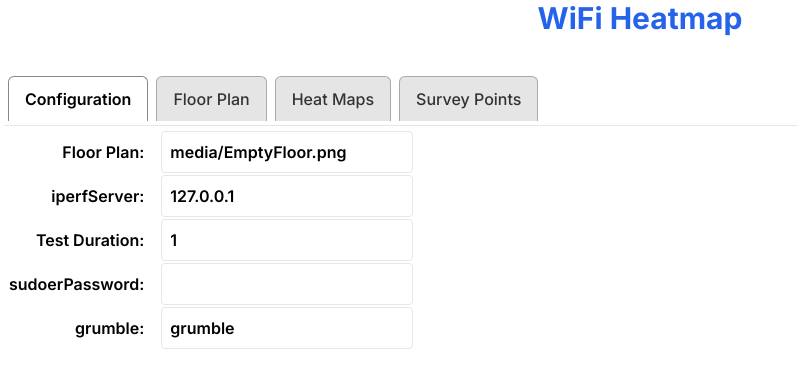
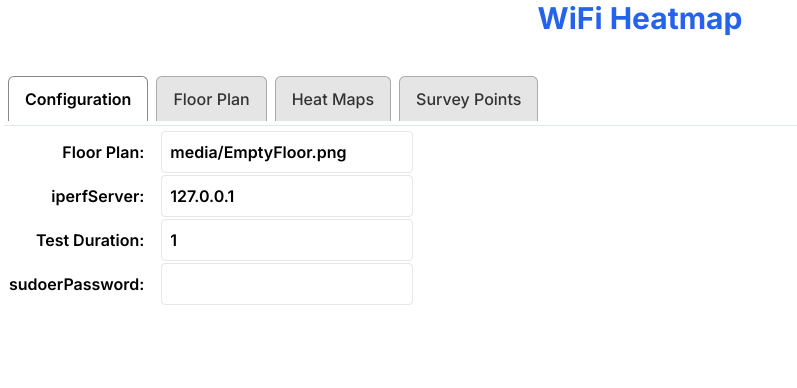
Before and after one commit to hnykda/wifi-heatmapper, a Next.js app: page / in a window 1280 px wide. Shown: the top 388 px of the page, without its empty margins (0-797 px from the left). Built offline with nearby package versions, Linux system fonts and the light colour scheme.

Commit message:
Heatmaps start working

```diff
--- a/src/components/Floorplan.tsx
+++ b/src/components/Floorplan.tsx
@@ -11,16 +11,17 @@ import PopupDetails from "@/components/PopupDetails";
 import { Alert, AlertDescription, AlertTitle } from "@/components/ui/alert";
 
 export default function ClickableFloorplan(): ReactNode {
+  const { settings, updateSettings, surveyPointActions } = useSettings();
+
   const [imageLoaded, setImageLoaded] = useState(false);
   const imageRef = useRef<HTMLImageElement | null>(null);
   const canvasRef = useRef<HTMLCanvasElement>(null);
   const containerRef = useRef<HTMLDivElement>(null);
   const [selectedPoint, setSelectedPoint] = useState<SurveyPoint | null>(null);
   const [popupPosition, setPopupPosition] = useState({ x: 0, y: 0 });
-  const [dimensions, setDimensions] = useState({ width: 0, height: 0 });
+  const [dimensions, setDimensions] = useState(settings.dimensions);
   const [scale, setScale] = useState(1);
   const [alertMessage, setAlertMessage] = useState("");
-  const { settings, updateSettings, surveyPointActions } = useSettings();
   // const dimensions = { width: 0, height: 0 };
   const { toast } = useToast();
 
@@ -34,7 +35,8 @@ export default function ClickableFloorplan(): ReactNode {
     if (settings.floorplanImagePath != "") {
       const img = new Image();
       img.onload = () => {
-        setDimensions({ width: img.width, height: img.height });
+        const newDimensions = { width: img.width, height: img.height };
+        updateSettings({ dimensions: newDimensions });
         setImageLoaded(true);
         imageRef.current = img;
       };
@@ -506,7 +508,7 @@ export default function ClickableFloorplan(): ReactNode {
             point={selectedPoint}
             settings={settings}
             surveyPointActions={surveyPointActions}
-            onClose={closePopup} // This function makes the popup disappear
+            onClose={closePopup}
           />
         </div>
 
--- a/src/components/GlobalSettings.tsx
+++ b/src/components/GlobalSettings.tsx
@@ -22,7 +22,7 @@ const getDefaults = (): HeatmapSettings => {
     apMapping: [],
     testDuration: 1,
     sudoerPassword: "",
-    grumble: "grumble",
+    dimensions: { width: 0, height: 0 },
   };
 };
 
@@ -55,7 +55,11 @@ export function SettingsProvider({ children }: { children: ReactNode }) {
     async function loadSettings() {
       let newHeatmapSettings: HeatmapSettings | null =
         await readSettingsFromFile();
-      if (!newHeatmapSettings) {
+      if (newHeatmapSettings) {
+        // we read from a file, but that won't contain the password
+        newHeatmapSettings.sudoerPassword = "";
+      } else {
+        // just use the defaults, if no settings came from file
         newHeatmapSettings = getDefaults();
       }
       setSettings(newHeatmapSettings);
@@ -74,7 +78,8 @@ export function SettingsProvider({ children }: { children: ReactNode }) {
   };
 
   // SurveyPoint actions
-  // pass add, update, and delete grouped into an object
+  // add, update, and delete a point in the surveyPoints array
+  // grouped into an object
   const surveyPointActions: SurveyPointActions = {
     add: (newPoint: SurveyPoint) => {
       const newPoints = [...settings.surveyPoints, newPoint];
--- a/src/components/Heatmaps.tsx
+++ b/src/components/Heatmaps.tsx
@@ -1,4 +1,5 @@
 import React, { useCallback, useEffect, useRef, useState } from "react";
+
 import h337 from "heatmap.js";
 import {
   SurveyPoint,
@@ -67,6 +68,10 @@ export const Heatmaps: React.FC<HeatmapProps> = ({
   dimensions,
   image,
 }) => {
+  // const { settings, updateSettings, surveyPointActions } = useSettings();
+
+  // console.log(`Dimensions: ${JSON.stringify(dimensions)}`);
+
   const [heatmaps, setHeatmaps] = useState<{ [key: string]: string | null }>(
     {},
   );
@@ -127,7 +132,7 @@ export const Heatmaps: React.FC<HeatmapProps> = ({
   const generateHeatmapData = useCallback(
     (metric: MeasurementTestType, testType?: keyof IperfTestProperty) => {
       const data = points
-        .filter((p) => !p.isDisabled)
+        .filter((p) => p.isEnabled)
         .map((point) => {
           const value = getMetricValue(point, metric, testType);
           return value !== null ? { x: point.x, y: point.y, value } : null;
@@ -268,6 +273,9 @@ export const Heatmaps: React.FC<HeatmapProps> = ({
         ctx.fillStyle = "white";
         ctx.fillRect(0, 0, canvas.width, canvas.height);
 
+        /**
+         * load the background image
+         */
         const backgroundImage = new Image();
         backgroundImage.onload = () => {
           ctx.drawImage(
--- a/src/components/PointsTable.tsx
+++ b/src/components/PointsTable.tsx
@@ -51,7 +51,7 @@ type FlattenedSurveyPoint = {
   udpDownloadMbps: number;
   udpUploadMbps: number;
   timestamp: string;
-  isDisabled: boolean;
+  isEnabled: boolean;
 };
 
 interface SurveyPointsTableProps {
@@ -129,14 +129,14 @@ const SurveyPointsTable: React.FC<SurveyPointsTableProps> = ({
         ),
         cell: ({ row }) => (
           <Switch
-            checked={row.original.isDisabled}
+            checked={row.original.isEnabled}
             onCheckedChange={(value) => {
               const id = row.original.id;
-              updateDatapoint(id, { isDisabled: value });
+              updateDatapoint(id, { isEnabled: value });
             }}
           />
         ),
-        accessorKey: "isDisabled",
+        accessorKey: "isEnabled",
         enableSorting: true,
       },
       {
@@ -283,10 +283,10 @@ const SurveyPointsTable: React.FC<SurveyPointsTableProps> = ({
       (index) => flattenedData[parseInt(index)].id,
     );
     const allHidden = selectedIds.every(
-      (id) => flattenedData.find((point) => point.id === id)?.isDisabled,
+      (id) => flattenedData.find((point) => point.id === id)?.isEnabled,
     );
     selectedIds.forEach((id) => {
-      updateDatapoint(id, { isDisabled: !allHidden });
+      updateDatapoint(id, { isEnabled: !allHidden });
     });
   }, [rowSelection, flattenedData, updateDatapoint]);
 
--- a/src/components/SettingsEditor.tsx
+++ b/src/components/SettingsEditor.tsx
@@ -66,7 +66,7 @@ export default function SettingsEditor() {
             />
           </td>
         </tr>
-        <tr>
+        {/* <tr>
           <td className="text-right pr-4">
             <label>grumble:</label>
           </td>
@@ -78,7 +78,7 @@ export default function SettingsEditor() {
               onChange={(e) => updateSettings({ grumble: e.target.value })}
             />
           </td>
-        </tr>
+        </tr> */}
         {/* <label>Auto-Save:</label>
       <input
         type="checkbox"
--- a/src/components/TabPanel.tsx
+++ b/src/components/TabPanel.tsx
@@ -1,13 +1,17 @@
 import * as Tabs from "@radix-ui/react-tabs";
 import { useState } from "react";
-import SettingsViewer from "@/components/SettingsViewer";
+import { useSettings } from "./GlobalSettings";
+
+// import SettingsViewer from "@/components/SettingsViewer";
+
 import SettingsEditor from "@/components/SettingsEditor";
 import ClickableFloorplan from "@/components/Floorplan";
-import { Toaster } from "./ui/toaster";
-import PopupDetails from "@/components/PopupDetails";
+import { Heatmaps } from "@/components/Heatmaps";
+import PointsTable from "@/components/PointsTable";
 
 export default function TabPanel() {
   const [activeTab, setActiveTab] = useState("tab1"); // State to track the active tab
+  const { settings, updateSettings, surveyPointActions } = useSettings();
 
   return (
     <div className="w-full">
@@ -56,17 +60,26 @@ export default function TabPanel() {
 
         <Tabs.Content value="tab2" className="p-4">
           <ClickableFloorplan />
-          <Toaster />
-          <PopupDetails />
         </Tabs.Content>
 
         <Tabs.Content value="tab3" className="p-4">
           <p>This displays Heat Maps.</p>
+          <Heatmaps
+            image={settings.floorplanImagePath}
+            points={settings.surveyPoints}
+            dimensions={settings.dimensions}
+          />
         </Tabs.Content>
 
         <Tabs.Content value="tab4" className="p-4">
-          <SettingsViewer />
+          {/* <SettingsViewer /> */}
           <p>This displays Survey Points</p>
+          <PointsTable
+            data={settings.surveyPoints}
+            onDelete={surveyPointActions.delete}
+            updateDatapoint={surveyPointActions.update}
+            apMapping={settings.apMapping}
+          />
         </Tabs.Content>
       </Tabs.Root>
     </div>
--- a/src/components/bar.tsx
+++ /dev/null
@@ -1,69 +0,0 @@
-import {
-  createContext,
-  useContext,
-  useState,
-  useEffect,
-  ReactNode,
-} from "react";
-import { readSettingsFromFile, writeSettingsToFile } from "../lib/fileHandler";
-
-// Define the shape of the settings object
-interface Settings {
-  theme: "light" | "dark";
-  autoSave: boolean;
-  fontSize: number;
-  filePath: string;
-}
-
-// Define the context type
-interface SettingsContextType {
-  settings: Settings;
-  updateSettings: (newSettings: Partial<Settings>) => void;
-}
-
-// Create the context
-const SettingsContext = createContext<SettingsContextType | undefined>(
-  undefined,
-);
-
-// Custom hook to use the settings context
-export function useSettings() {
-  const context = useContext(SettingsContext);
-  if (!context)
-    throw new Error("useSettings must be used within a SettingsProvider");
-  return context;
-}
-
-// Context provider component
-export function SettingsProvider({ children }: { children: ReactNode }) {
-  const [settings, setSettings] = useState<Settings>({
-    theme: "light",
-    autoSave: true,
-    fontSize: 14,
-    filePath: "/default/path",
-  });
-
-  // Load settings from file on mount
-  useEffect(() => {
-    async function loadSettings() {
-      const savedSettings = await readSettingsFromFile();
-      setSettings(savedSettings);
-    }
-    loadSettings();
-  }, []);
-
-  // Function to update settings (only allows partial updates)
-  const updateSettings = (newSettings: Partial<Settings>) => {
-    setSettings((prev) => {
-      const updatedSettings = { ...prev, ...newSettings };
-      writeSettingsToFile(updatedSettings); // Save to file
-      return updatedSettings;
-    });
-  };
-
-  return (
-    <SettingsContext.Provider value={{ settings, updateSettings }}>
-      {children}
-    </SettingsContext.Provider>
-  );
-}
--- a/src/lib/types.ts
+++ b/src/lib/types.ts
@@ -51,7 +51,7 @@ export interface HeatmapSettings {
   testDuration: number;
   sudoerPassword: string; // passed around, removed before writing to file
   apMapping: ApMapping[];
-  grumble: string;
+  dimensions: { width: number; height: number };
   // ultimately advanced settings and TCP/UDP speed test settings
   // BUT NOT
   // platform: it will be determined each time we need it
@@ -66,7 +66,7 @@ export interface SurveyPoint {
   iperfResults: IperfResults;
   timestamp: string;
   id: string;
-  isDisabled: boolean;
+  isEnabled: boolean;
 }
 
 /**
```
Also changed, not shown: src/components/PopupDetails.tsx (+0 -8 lines), 1 other file (tests, documents, lock files or other folders).
